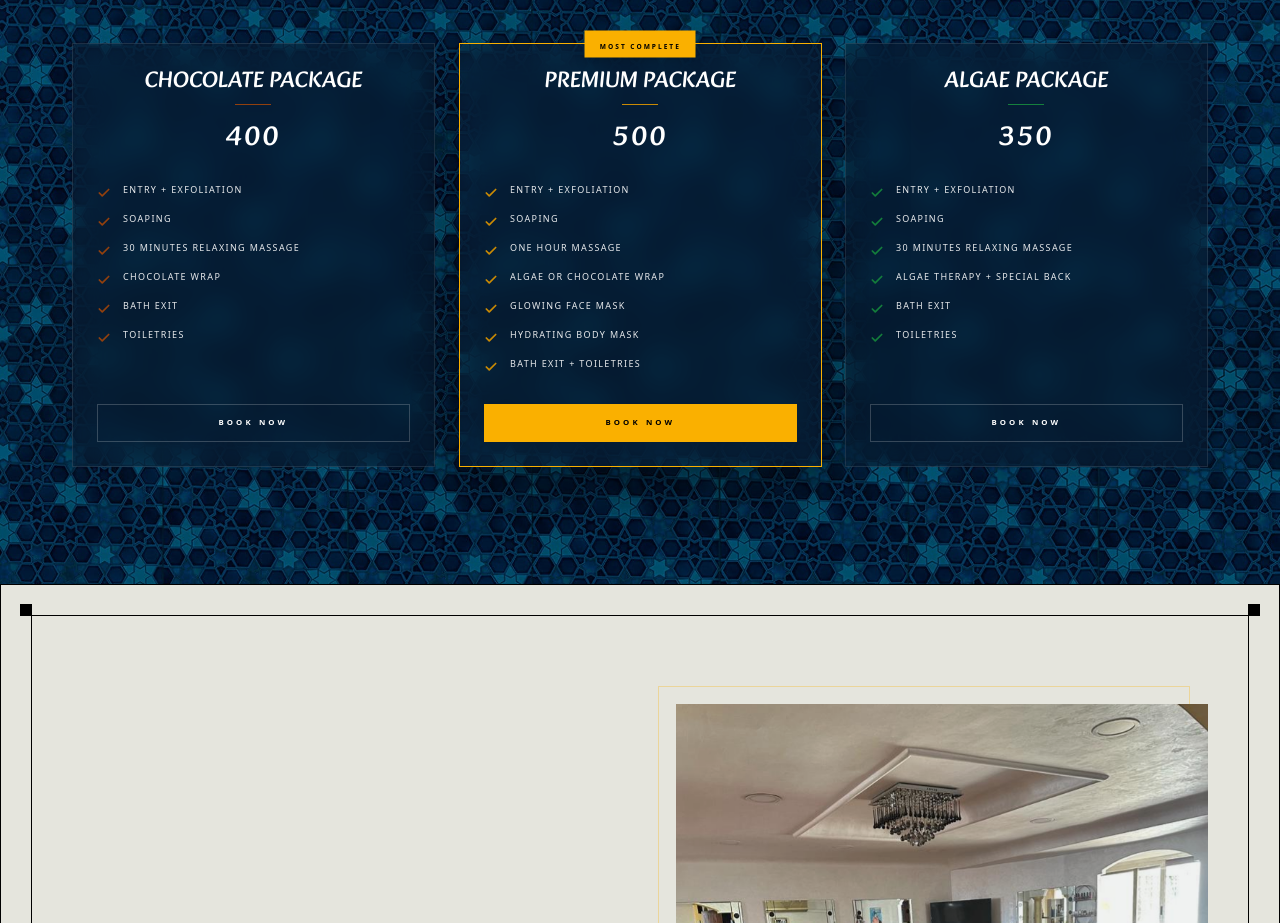
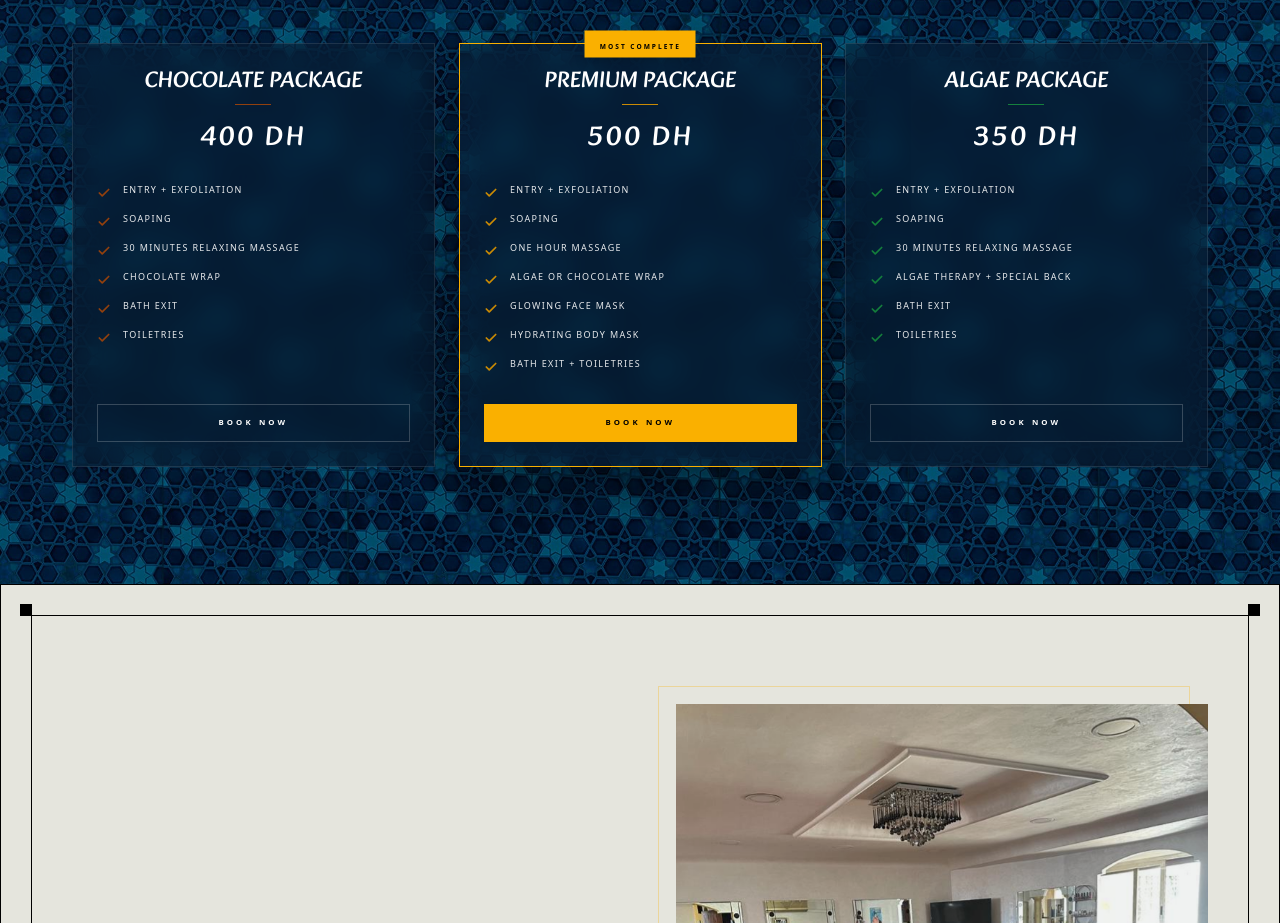
Before and after one commit to HammamZiani/Ziani-website-ts, a React (Vite) app: page / in a window 1280 px wide. Shown: the part 3460-4383 px from the top of the page. Built offline with nearby package versions, Linux system fonts and the light colour scheme.

Commit message:
some changes6

```diff
--- a/src/sections/Formules.tsx
+++ b/src/sections/Formules.tsx
@@ -137,7 +137,7 @@ function PackageCard({
           style={{ backgroundColor: pkg.color }}
         />
         <span className="block font-primary text-3xl tracking-widest text-white sm:text-4xl">
-          {pkg.price}
+          {pkg.price} DH
         </span>
       </div>
       <div className="relative z-10 grow">
```
